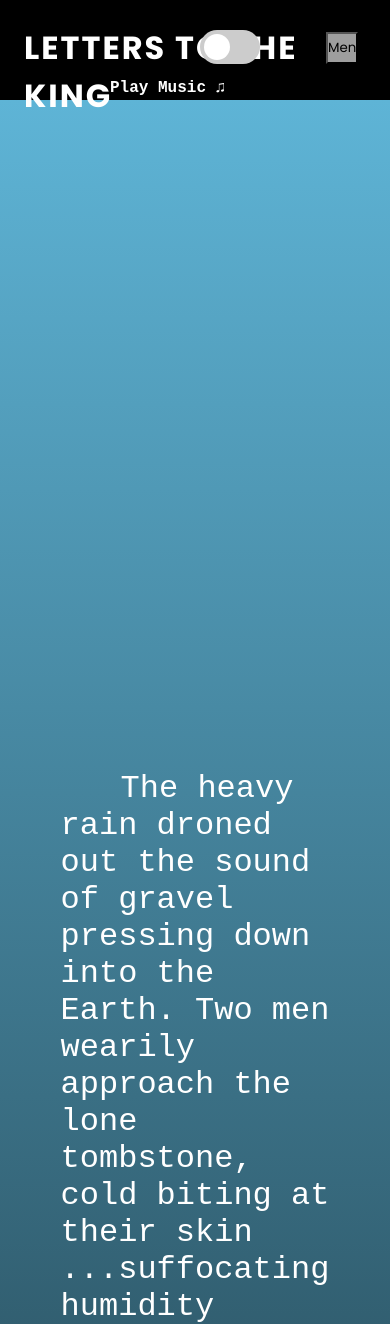
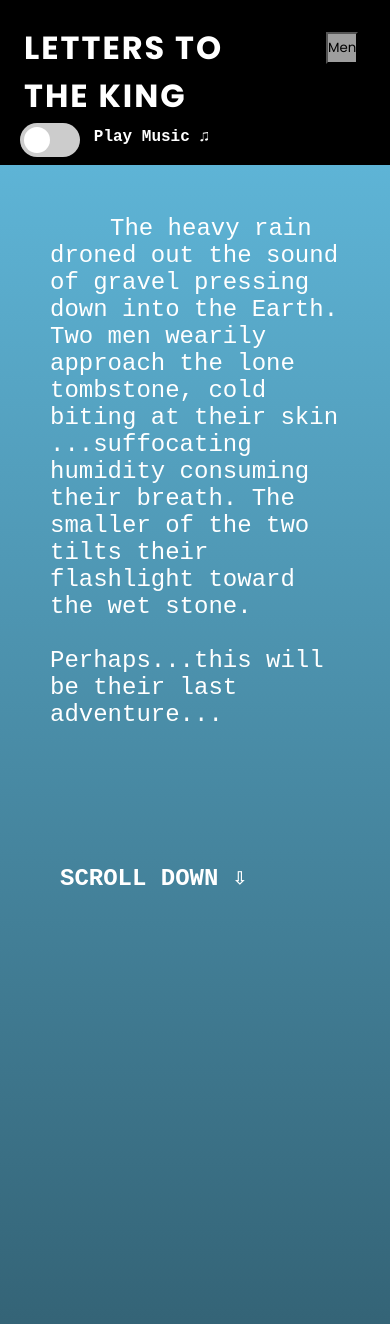
Before and after one commit to Robosalty/Robosalty.github.io, a PHP site: page /prologue.html in a window 390 px wide. Shown: the top 1324 px of the page. Run offline with PHP 8.4, Linux system fonts and the light colour scheme; grey boxes are pictures that could not be loaded.

Commit message:
prologue mobile edits

```diff
--- a/PROLOGUE/episode.css
+++ b/PROLOGUE/episode.css
@@ -8,19 +8,11 @@
 }
 
 body{
-    min-height: 100vh;
-    overflow-x: hidden;
-    background: rgb(0, 0, 0);
-    width: 100vw;
   height: 100vh;
   margin-top: 100px;
-
-    display: flex;
-    align-items: center;
-    justify-content: center;
-    overflow: hidden;
+  background: rgb(0, 0, 0);
+  overflow-y: hidden;
 }
-
 
 header{
   position: absolute;
@@ -42,6 +34,7 @@ header .logo{
   font-size: 2em;
   text-transform: uppercase;
   letter-spacing: 2px;
+
 }
 
 
@@ -68,19 +61,18 @@ header u1 li a:hover, header u1 li a.active {
 
 section{
     position: relative;
-    height: 100vh;
+    height: 100%;
     display: flex;
     justify-content: center;
     align-items: center;
-    scroll-snap-align: start;
+    scroll-snap-align: center;
 
 }
 
 .container{
     overflow-y: scroll;
-    height: 100vh;
+    height: 100%;
     scroll-snap-type: y mandatory;
-    min-height: 100vh;
 
 
 }
@@ -88,6 +80,7 @@ section{
 .writing{
     background: linear-gradient(rgb(94, 180, 214),black);
     background-size: contain;
+    height: 100%;
 
 
 }
@@ -97,6 +90,8 @@ section{
     color: #fff;
     font-family:'Courier New', Courier, monospace;
     font-size: 2em;
+    height:100%;
+    width: 100%;
     text-indent: 60px;
     padding: 150px;
 }
@@ -129,8 +124,9 @@ section{
     display: inline-block;
     width: 60px;
     height: 34px;
-    margin-left: 100px;
-    margin-bottom: 5%;
+    margin-top: 6%;
+    margin-left: 5%;
+    margin-bottom: 2%;
   }
 
   .switch input {
@@ -219,10 +215,11 @@ b{
   header .logo{
     margin: 1.5rem;
     position: fixed;
-     inset: 0px 0 50% 0;
+    inset: 0 0 50% 0;
     display: inline-block;
     text-align: left;
     height: 10px;
+    padding-right: 20%;
 
  }
 }
@@ -263,6 +260,28 @@ b{
       }
 
 
+      .writing p {
+        color: #fff;
+        font-family:'Courier New', Courier, monospace;
+        font-size: 1.5em;
+        height:100%;
+        width: 100%;
+        text-indent: 60px;
+        padding: 50px;
+    }
+
+
+    section{
+      scroll-snap-stop: normal;
+    }
+
+    .container{
+      scroll-snap-type: none;
+      height: 100%;
+      width: 100%;
+
+    }
+
   }
 
 @-ms-viewport{
--- a/TOC/TOC.css
+++ b/TOC/TOC.css
@@ -69,7 +69,7 @@ header u1 li a:hover, header u1 li a.active {
     display: none;
 }
 
-@media (max-width: 35em){
+@media (max-width: 60em){
     header .logo{
        margin: 1.5rem;
        position: fixed;
--- a/prologue.html
+++ b/prologue.html
@@ -17,26 +17,6 @@
 
             <header>
                 <a href="index.html" class= "logo">Letters to the King</a>
-                    <!--------------------------------------------------------------------------------->
-                    <!--                                   Music                                     -->
-                    <!--------------------------------------------------------------------------------->
-                    <div>
-                        <label class="switch">
-
-                           <div id="audio">
-
-                           <audio id="myAudio" src="PROLOGUE\music\enigmatic.mp3" preload="auto"></audio>
-                           <input type="checkbox" value="sound" onclick="togglePlay()">
-                           <span class="slider round"></span>
-
-                           </div>
-
-                         </label>
-
-                           <script src="TESTCHAPTER\episode.js"></script>
-
-                           <b>Play Music ♫</b>
-                       </div>
 
                 <button class="mobile-nav-toggle"
                     aria-controls = "primary navigation" aria-expanded= "false">
@@ -64,12 +44,32 @@
                 </u1>
                 </nav>
             </header>
+            <!--------------------------------------------------------------------------------->
+                    <!--                                   Music                                     -->
+                    <!--------------------------------------------------------------------------------->
+                    <div>
+                        <label class="switch" id="switch">
+
+                           <div id="audio">
+
+                           <audio id="myAudio" src="PROLOGUE\music\enigmatic.mp3" preload="auto"></audio>
+                           <input type="checkbox" value="sound" onclick="togglePlay()">
+                           <span class="slider round"></span>
+
+                           </div>
+
+                         </label>
+
+                           <script src="TESTCHAPTER\episode.js"></script>
+
+                           <b>Play Music ♫</b>
+                       </div>
 
                     <!--------------------------------------------------------------------------------->
                     <!--                               CONTENT                                       -->
                     <!--------------------------------------------------------------------------------->
 
-                    <div class ="container">
+                    <div class ="container" id = "container">
 
                     <!--Writing-->
 
```
Lines whose indentation alone changed are shown as unchanged.
